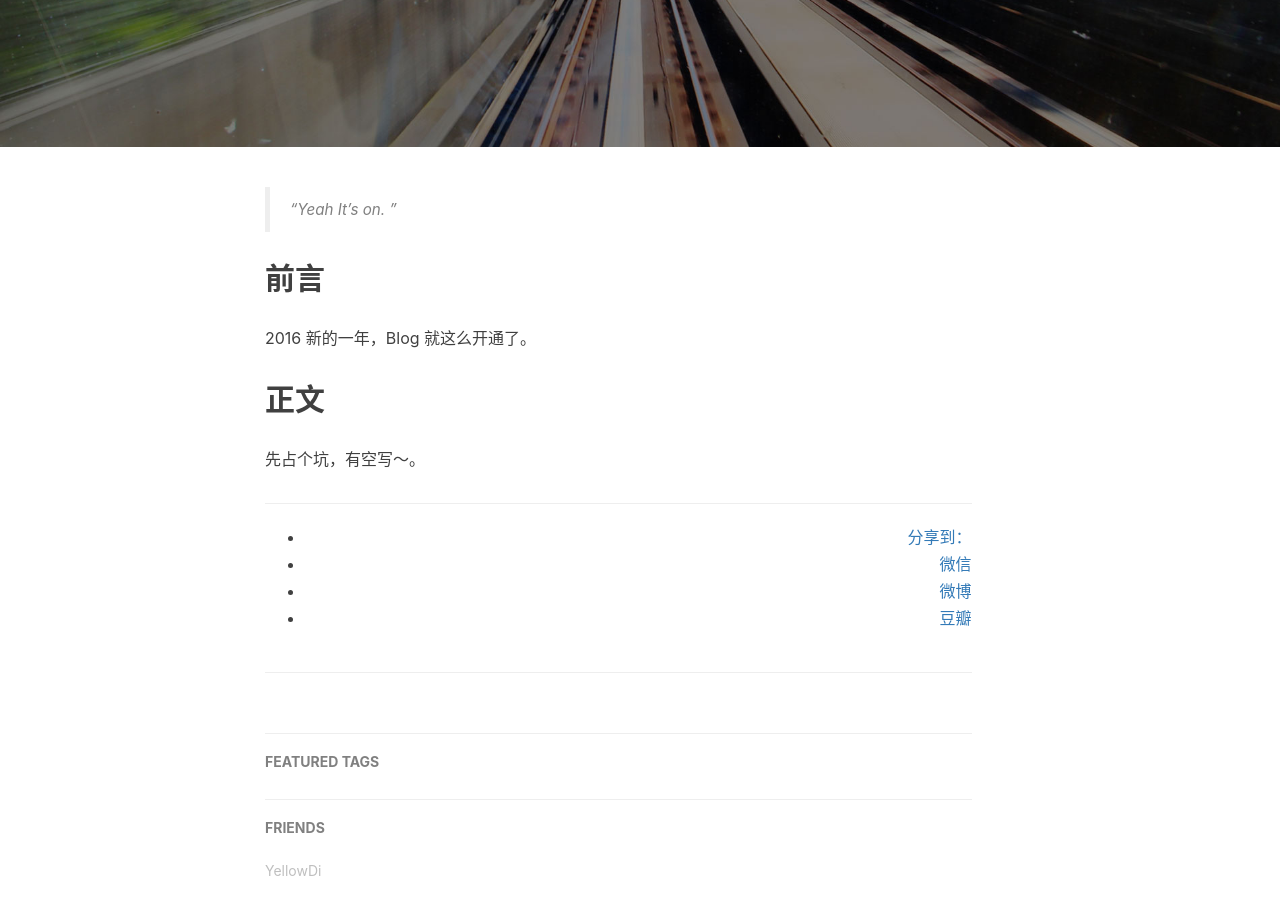
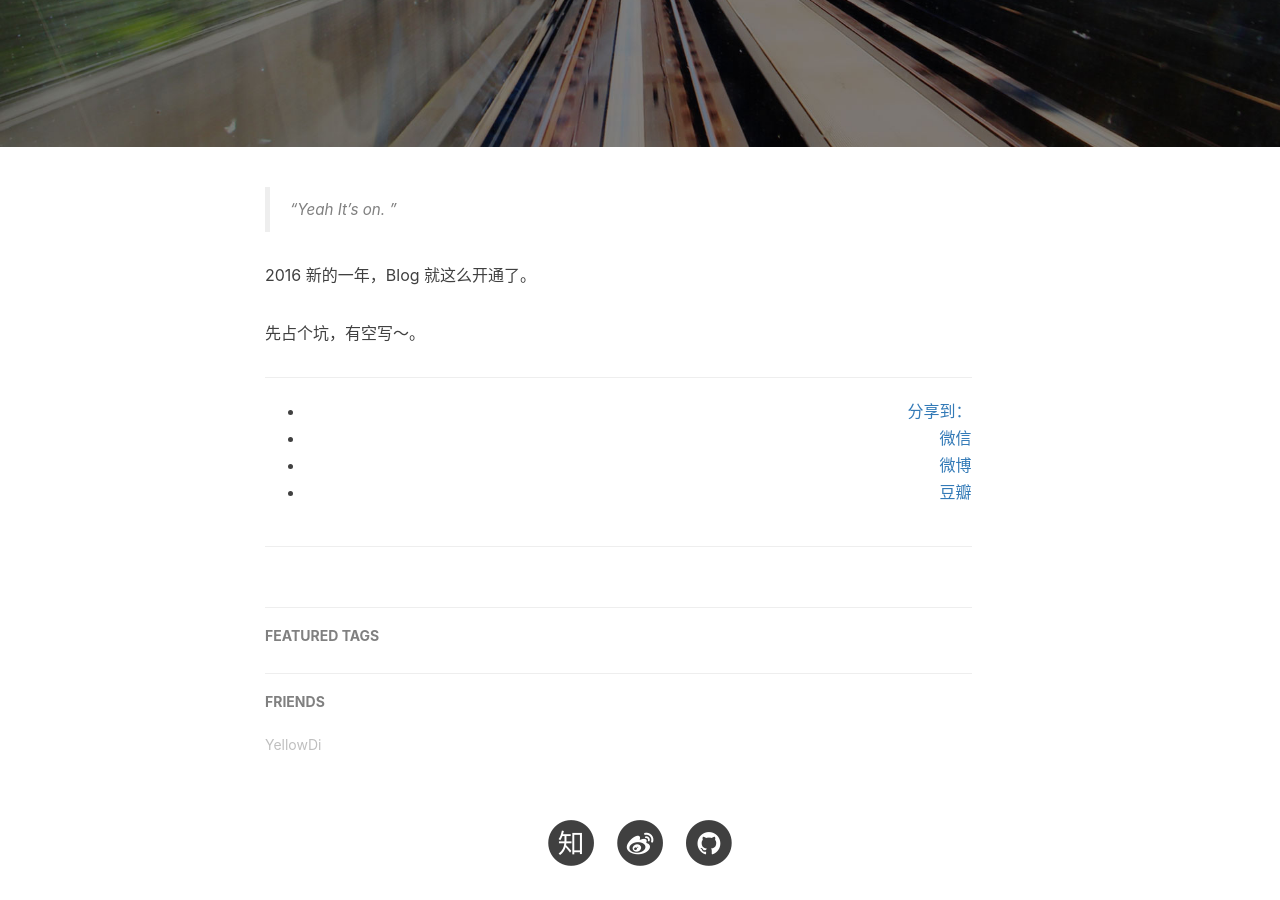
Before and after one commit to wengcd/wengcd.github.io, a Jekyll site: the page built from _posts/2016-01-04-hello-2016.markdown, in a window 1280 px wide and 900 px high, scrolled down 376 px. Built offline with Jekyll 4.4.1, drawn with Linux system fonts in a browser that asks for light colours; nearby versions of some CDN libraries; comment, search, counter and statistics services are not loaded.

Commit message:
占坑写

```diff
--- a/_posts/2016-01-04-hello-2016.markdown
+++ b/_posts/2016-01-04-hello-2016.markdown
@@ -11,10 +11,6 @@ tags:
 
 > “Yeah It's on. ”
 
-## 前言
-
 2016 新的一年，Blog 就这么开通了。
 
-## 正文
-
 先占个坑，有空写～。
```
